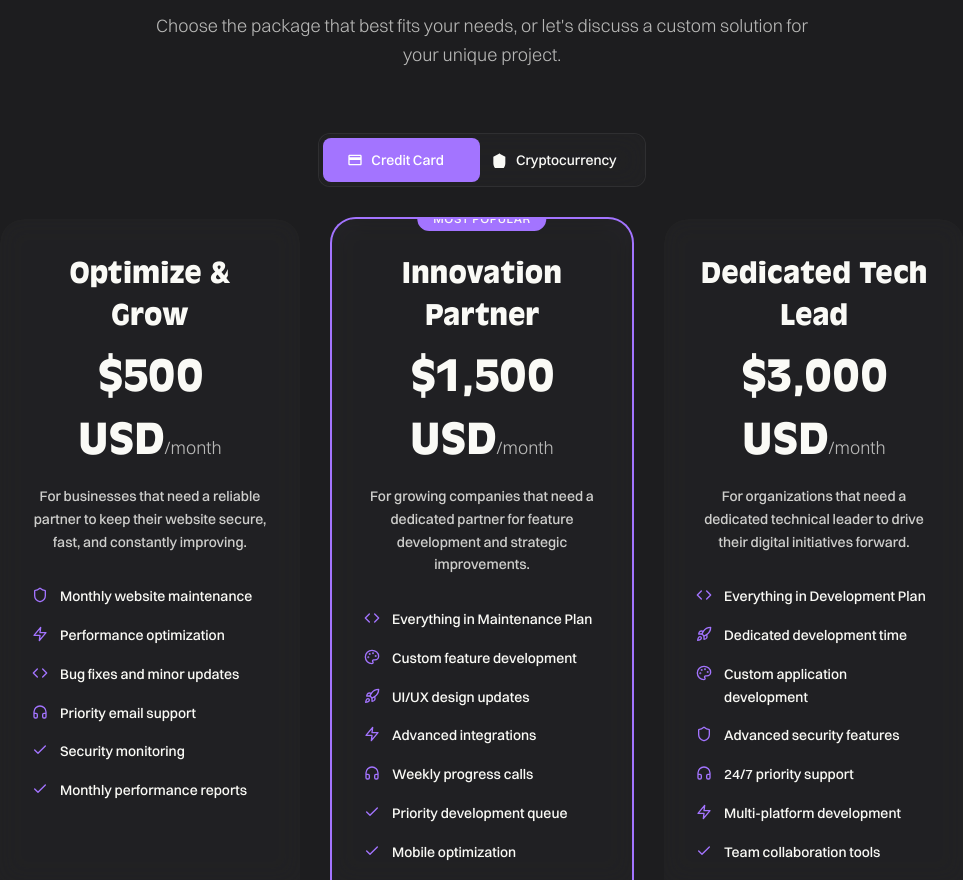
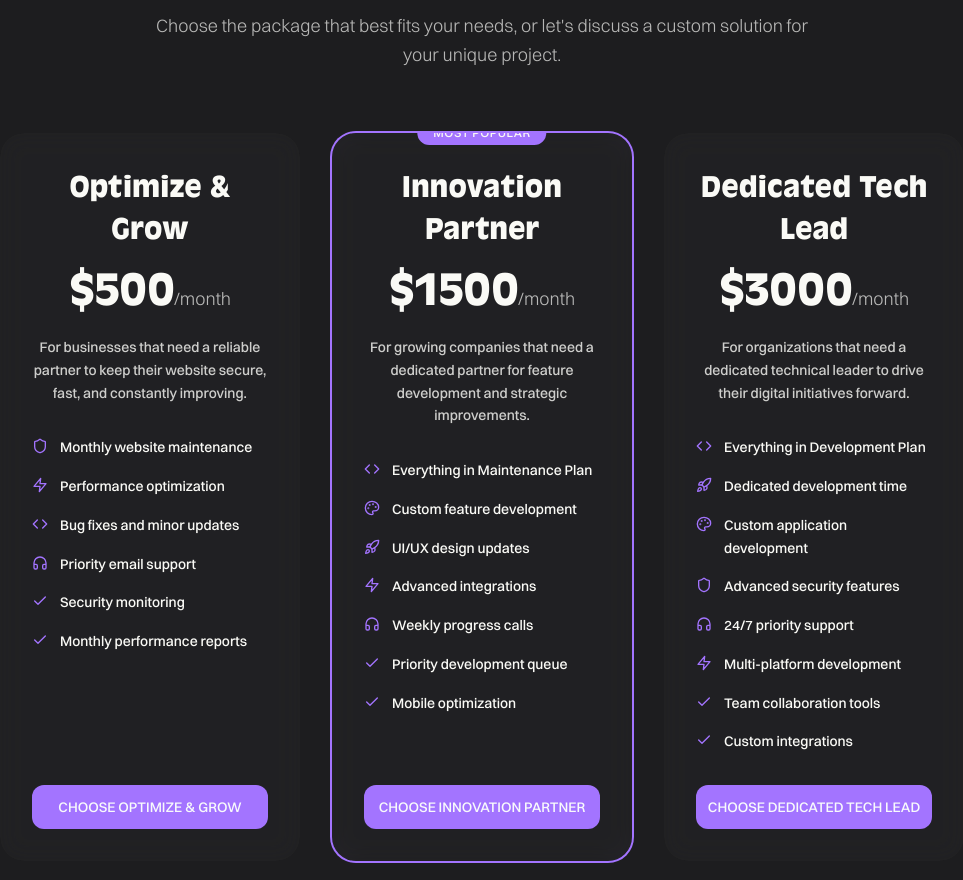
Before and after one commit to zeeshanjunaid/zeeshanjunaid.dev, a Next.js app: page /contact in a window 1280 px wide. Shown: the part 3100-3980 px from the top of the page, without its empty margins (158-1121 px from the left). Built offline with nearby package versions, Linux system fonts and the light colour scheme.

Commit message:
Streamline Pricing & Contact UX - Remove Payment Tabs, Add Service Dropdown, Fix Time Display

```diff
--- a/app/(root)/(routes)/components/contact-client.tsx
+++ b/app/(root)/(routes)/components/contact-client.tsx
@@ -39,8 +39,8 @@ const ContactPageClient = () => {
   ];
 
   const availability = [
-    { day: "Monday - Friday", time: "9:00 AM - 6:00 PM PKT" },
-    { day: "Saturday", time: "10:00 AM - 4:00 PM PKT" },
+    { day: "Monday - Friday", time: "Available for US collaboration" },
+    { day: "Saturday", time: "Limited availability" },
     { day: "Sunday", time: "Closed" },
   ];
 
--- a/app/(root)/(routes)/components/pricing-table.tsx
+++ b/app/(root)/(routes)/components/pricing-table.tsx
@@ -3,17 +3,16 @@
 import React, { useState } from "react";
 import { Check, Code, Headphones, Palette, Rocket, Shield, Zap } from "lucide-react";
 import Link from "next/link";
+import { useSearchParams } from "next/navigation";
 
 import { BlurBG } from "@/components/blur-bg";
 import { Button } from "@/components/ui/button";
 import { cn } from "@/lib/utils";
-import { useToast } from "@/components/ui/use-toast";
 
 interface PricingTier {
   id: string;
   name: string;
-  price: string;
-  priceValue: number;
+  price: number;
   description: string;
   features: {
     icon: React.ReactNode;
@@ -27,8 +26,7 @@ const pricingTiers: PricingTier[] = [
   {
     id: "maintenance",
     name: "Optimize & Grow",
-    price: "$500 USD",
-    priceValue: 500,
+    price: 500,
     description: "For businesses that need a reliable partner to keep their website secure, fast, and constantly improving.",
     features: [
       { icon: <Shield className="w-4 h-4" />, text: "Monthly website maintenance" },
@@ -43,8 +41,7 @@ const pricingTiers: PricingTier[] = [
   {
     id: "development",
     name: "Innovation Partner",
-    price: "$1,500 USD",
-    priceValue: 1500,
+    price: 1500,
     description: "For growing companies that need a dedicated partner for feature development and strategic improvements.",
     features: [
       { icon: <Code className="w-4 h-4" />, text: "Everything in Maintenance Plan" },
@@ -61,8 +58,7 @@ const pricingTiers: PricingTier[] = [
   {
     id: "enterprise",
     name: "Dedicated Tech Lead",
-    price: "$3,000 USD",
-    priceValue: 3000,
+    price: 3000,
     description: "For organizations that need a dedicated technical leader to drive their digital initiatives forward.",
     features: [
       { icon: <Code className="w-4 h-4" />, text: "Everything in Development Plan" },
@@ -78,120 +74,10 @@ const pricingTiers: PricingTier[] = [
   },
 ];
 
-type PaymentMethod = "stripe" | "crypto";
-
 const PricingTable = () => {
-  const [paymentMethod, setPaymentMethod] = useState<PaymentMethod>("stripe");
-  const [loadingTier, setLoadingTier] = useState<string | null>(null);
-  const { toast } = useToast();
-
-  const handleSubscribe = async (tierId: string) => {
-    const tier = pricingTiers.find(t => t.id === tierId);
-    if (!tier) return;
-
-    setLoadingTier(tierId);
-
-    try {
-      if (paymentMethod === "stripe") {
-        // Handle Stripe payment
-        toast({
-          title: "Redirecting to payment...",
-          description: "You'll be redirected to Stripe to complete your payment.",
-        });
-
-        // TODO: Implement Stripe Checkout
-        // For now, simulate the process
-        setTimeout(() => {
-          toast({
-            title: "Payment processing",
-            description: "This is a demo. In production, you'd be redirected to Stripe.",
-          });
-          setLoadingTier(null);
-        }, 2000);
-
-      } else {
-        // Handle Crypto payment
-        toast({
-          title: "Crypto payment selected",
-          description: "You'll receive payment instructions via email within 5 minutes.",
-        });
-
-        // TODO: Implement crypto payment logic
-        // For now, simulate the process
-        setTimeout(() => {
-          toast({
-            title: "Payment instructions sent",
-            description: "Check your email for cryptocurrency payment details.",
-          });
-          setLoadingTier(null);
-        }, 2000);
-      }
-    } catch (error) {
-      console.error('Payment error:', error);
-      toast({
-        variant: "destructive",
-        title: "Payment failed",
-        description: "There was an error processing your payment. Please try again.",
-      });
-      setLoadingTier(null);
-    }
-  };
 
   return (
     <div className="flex flex-col gap-8">
-      {/* Payment Method Toggle */}
-      <div className="flex justify-center">
-        <div className="relative rounded-xl p-1 overflow-hidden bg-light dark:bg-dark border border-lightBorderColor dark:border-darkBorderColor">
-          <BlurBG className="rounded-xl" />
-
-          {/* Sliding Background */}
-          <div
-            className={cn(
-              "absolute top-1 bottom-1 rounded-lg bg-purple transition-all duration-300 ease-in-out z-10",
-              paymentMethod === "stripe"
-                ? "left-1 right-1/2 mr-0.5"
-                : "right-1 left-1/2 ml-0.5"
-            )}
-          />
-
-          <div className="relative z-20 flex bg-transparent">
-            <button
-              disabled={loadingTier !== null}
-              onClick={() => setPaymentMethod("stripe")}
-              className={cn(
-                "px-6 py-3 rounded-lg text-sm font-medium transition-all duration-300 relative z-20 flex-1 text-center disabled:opacity-50",
-                paymentMethod === "stripe"
-                  ? "text-white"
-                  : "text-dark dark:text-light"
-              )}
-            >
-              <span className="flex items-center justify-center gap-2">
-                <svg className="w-4 h-4" viewBox="0 0 24 24" fill="currentColor">
-                  <path d="M20 4H4c-1.11 0-1.99.89-1.99 2L2 18c0 1.11.89 2 2 2h16c1.11 0 2-.89 2-2V6c0-1.11-.89-2-2-2zm0 14H4v-6h16v6zm0-10H4V6h16v2z"/>
-                </svg>
-                Credit Card
-              </span>
-            </button>
-            <button
-              disabled={loadingTier !== null}
-              onClick={() => setPaymentMethod("crypto")}
-              className={cn(
-                "px-6 py-3 rounded-lg text-sm font-medium transition-all duration-300 relative z-20 flex-1 text-center disabled:opacity-50",
-                paymentMethod === "crypto"
-                  ? "text-white"
-                  : "text-dark dark:text-light"
-              )}
-            >
-              <span className="flex items-center justify-center gap-2">
-                <svg className="w-4 h-4" viewBox="0 0 24 24" fill="currentColor">
-                  <path d="M12 2L2 7v10c0 5.55 3.84 9.74 9 11 5.16-1.26 9-5.45 9-11V7l-10-5z"/>
-                </svg>
-                Cryptocurrency
-              </span>
-            </button>
-          </div>
-        </div>
-      </div>
 
       {/* Pricing Cards */}
       <div className="grid grid-cols-1 lg:grid-cols-3 gap-8">
@@ -222,7 +108,7 @@ const PricingTable = () => {
                   </h3>
                   <div className="mb-4">
                     <span className="text-[36px] md:text-[42px] font-bold font-ao text-dark dark:text-light">
-                      {tier.price}
+                      ${tier.price}
                     </span>
                     <span className="text-dark/70 dark:text-light/70 text-lg font-light">
                       /month
@@ -250,7 +136,7 @@ const PricingTable = () => {
                 </div>
 
                 {/* CTA Button */}
-                <Link href="#project-form">
+                <Link href={`#project-form?service=${tier.id}`}>
                   <Button
                     variant="purple"
                     size="lg"
@@ -268,8 +154,7 @@ const PricingTable = () => {
       {/* Additional Info */}
       <div className="text-center mt-8">
         <p className="text-dark/70 dark:text-light/70 text-sm">
-          All plans include a 7-day free trial. Cancel anytime.
-          {paymentMethod === "crypto" && " Cryptocurrency payments are processed securely."}
+          All plans can be paused or cancelled anytime with 30 days notice.
         </p>
         <p className="text-dark/50 dark:text-light/50 text-xs mt-2">
           Contact me directly to get started with your chosen plan.
@@ -279,4 +164,5 @@ const PricingTable = () => {
   );
 };
 
+export { pricingTiers };
 export default PricingTable;
```
